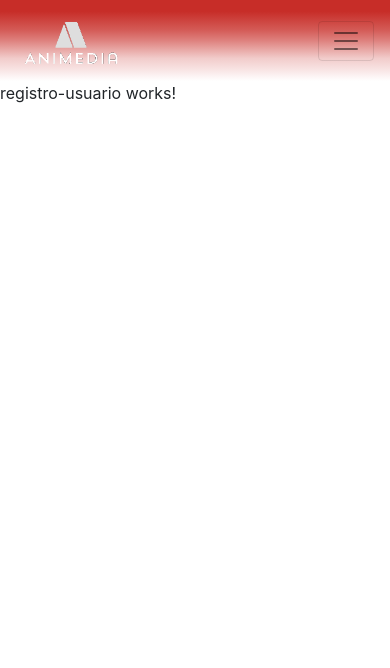
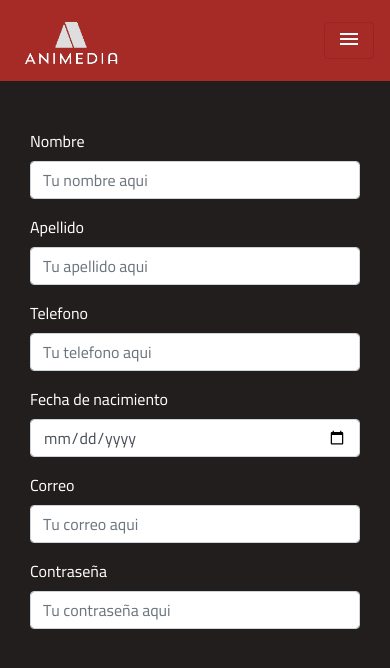
Before and after one commit to julianza32/Animedia, an Angular app in the folder animedia/: page /registroUsuario in a window 390 px wide. Shown: the top 668 px of the page. Built offline with nearby package versions, Linux system fonts and the light colour scheme.

Commit message:
Cambio de color barra de navegacion, creacion de vista reg usuario

```diff
--- a/animedia/src/app/components/navbar/navbar.component.css
+++ b/animedia/src/app/components/navbar/navbar.component.css
@@ -1,8 +1,12 @@
-nav {
-    background: rgb(0, 0, 0);
-    background: linear-gradient(0deg, rgba(0, 0, 0, 0) 0%, rgba(0, 0, 0, 0) 0%, rgba(234, 174, 173, 0.3561799719887955) 15%, rgba(228, 152, 150, 0.4962359943977591) 28%, rgba(216, 106, 102, 0.6138830532212884) 40%, rgba(210, 83, 79, 0.7511379551820728) 51%, rgba(204, 62, 57, 0.8491771708683473) 63%, rgba(199, 45, 40, 1) 86%, rgba(199, 45, 40, 1) 100%);
+
+
+.fondoGradient{
+    background: rgba(199, 45, 40,0.8);
+    /* background: linear-gradient(0deg, rgba(0, 0, 0, 0) 0%, rgba(0, 0, 0, 0) 0%, rgba(234, 174, 173, 0) 15%, rgba(228, 152, 150, 0.36738445378151263) 28%, rgba(216, 106, 102, 0.4682247899159664) 40%, rgba(210, 83, 79, 0.6783088235294117) 51%, rgba(204, 62, 57, 0.8323704481792717) 63%, rgba(199, 45, 40, 1) 86%, rgba(199, 45, 40, 1) 100%); */
 }
-
+.fondoOscuro{
+     background-color: #C72D28;
+}
 .buscador {
     border-radius: 40px;
 }
--- a/animedia/src/app/components/navbar/navbar.component.html
+++ b/animedia/src/app/components/navbar/navbar.component.html
@@ -1,10 +1,11 @@
-<nav class="navbar navbar-expand-lg navbar-light text-white sticky-top">
+<nav id="menu" class="navbar navbar-expand-lg navbar-light text-white sticky-top fondoGradient">
     <a class="navbar-brand" href="#">
         <img src={{imagenLogo}} width="110px" height="" alt="Animedia Logo" loading="lazy">
     </a>
-    <button class="navbar-toggler" type="button" data-toggle="collapse" data-target="#navbarSupportedContent"
+    <button class="navbar-toggler text-white" type="button" data-toggle="collapse" data-target="#navbarSupportedContent"
         aria-controls="navbarSupportedContent" aria-expanded="false" aria-label="Toggle navigation">
-        <span class="navbar-toggler-icon"></span>
+        <!-- <span class="navbar-toggler-icon "></span> -->
+        <i class="material-icons text-white">menu</i>
     </button>
 
     <div class="collapse navbar-collapse" id="navbarSupportedContent">
--- a/animedia/src/app/pages/registro-usuario/registro-usuario.component.html
+++ b/animedia/src/app/pages/registro-usuario/registro-usuario.component.html
@@ -1 +1,28 @@
-<p>registro-usuario works!</p>
+<div class="container pt-5">
+    <form class="w-100 d-flex flex-wrap justify-content-center">
+        <div class="form-group col-xl-8 col-l-9 col-md-10 col-sm-11 col-12">
+            <label class="text-white" for="nombre">Nombre</label>
+            <input type="text" class="form-control" id="nombre" placeholder="Tu nombre aqui">
+        </div>
+        <div class="form-group col-xl-8 col-l-9 col-md-10 col-sm-11 col-12">
+            <label class="text-white" for="apellido">Apellido</label>
+            <input type="text" class="form-control" id="apellido" placeholder="Tu apellido aqui">
+        </div>
+        <div class="form-group col-xl-8 col-l-9 col-md-10 col-sm-11 col-12">
+            <label class="text-white" for="telefono">Telefono</label>
+            <input type="text" class="form-control" id="telefono" placeholder="Tu telefono aqui">
+        </div>
+        <div class="form-group col-xl-8 col-l-9 col-md-10 col-sm-11 col-12">
+            <label class="text-white" for="fechaNa">Fecha de nacimiento</label>
+            <input type="date" class="form-control" id="fechaNa" placeholder="Tu fecha de nacimiento aqui">
+        </div>
+        <div class="form-group col-xl-8 col-l-9 col-md-10 col-sm-11 col-12">
+            <label class="text-white" for="email">Correo</label>
+            <input type="email" class="form-control" id="email" placeholder="Tu correo aqui">
+        </div>
+        <div class="form-group col-xl-8 col-l-9 col-md-10 col-sm-11 col-12">
+            <label class="text-white" for="contraseña">Contraseña</label>
+            <input type="password" class="form-control" id="contraseña" placeholder="Tu contraseña aqui">
+        </div>
+    </form>
+</div>
--- a/animedia/src/index.html
+++ b/animedia/src/index.html
@@ -1,19 +1,38 @@
 <!doctype html>
 <html lang="en">
+
 <head>
   <meta charset="utf-8">
   <title>Animedia</title>
   <base href="/">
-  <link rel="stylesheet" href="https://stackpath.bootstrapcdn.com/bootstrap/4.5.0/css/bootstrap.min.css" integrity="sha384-9aIt2nRpC12Uk9gS9baDl411NQApFmC26EwAOH8WgZl5MYYxFfc+NcPb1dKGj7Sk" crossorigin="anonymous">
-  <link href="https://fonts.googleapis.com/icon?family=Material+Icons"
-      rel="stylesheet">
+  <link rel="stylesheet" href="https://stackpath.bootstrapcdn.com/bootstrap/4.5.0/css/bootstrap.min.css"
+    integrity="sha384-9aIt2nRpC12Uk9gS9baDl411NQApFmC26EwAOH8WgZl5MYYxFfc+NcPb1dKGj7Sk" crossorigin="anonymous">
+  <link href="https://fonts.googleapis.com/icon?family=Material+Icons" rel="stylesheet">
+  <link href="https://fonts.googleapis.com/css2?family=Cairo:wght@200;300;400;600;700;900&display=swap"
+    rel="stylesheet">
   <meta name="viewport" content="width=device-width, initial-scale=1">
   <link rel="icon" type="image/x-icon" href="favicon.ico">
 </head>
+
 <body>
   <app-root></app-root>
 </body>
-<script src="https://code.jquery.com/jquery-3.5.1.slim.min.js" integrity="sha384-DfXdz2htPH0lsSSs5nCTpuj/zy4C+OGpamoFVy38MVBnE+IbbVYUew+OrCXaRkfj" crossorigin="anonymous"></script>
-<script src="https://cdn.jsdelivr.net/npm/popper.js@1.16.0/dist/umd/popper.min.js" integrity="sha384-Q6E9RHvbIyZFJoft+2mJbHaEWldlvI9IOYy5n3zV9zzTtmI3UksdQRVvoxMfooAo" crossorigin="anonymous"></script>
-<script src="https://stackpath.bootstrapcdn.com/bootstrap/4.5.0/js/bootstrap.min.js" integrity="sha384-OgVRvuATP1z7JjHLkuOU7Xw704+h835Lr+6QL9UvYjZE3Ipu6Tp75j7Bh/kR0JKI" crossorigin="anonymous"></script>
+<script src="https://code.jquery.com/jquery-3.5.1.slim.min.js"
+  integrity="sha384-DfXdz2htPH0lsSSs5nCTpuj/zy4C+OGpamoFVy38MVBnE+IbbVYUew+OrCXaRkfj" crossorigin="anonymous"></script>
+<script src="https://cdn.jsdelivr.net/npm/popper.js@1.16.0/dist/umd/popper.min.js"
+  integrity="sha384-Q6E9RHvbIyZFJoft+2mJbHaEWldlvI9IOYy5n3zV9zzTtmI3UksdQRVvoxMfooAo" crossorigin="anonymous"></script>
+<script src="https://stackpath.bootstrapcdn.com/bootstrap/4.5.0/js/bootstrap.min.js"
+  integrity="sha384-OgVRvuATP1z7JjHLkuOU7Xw704+h835Lr+6QL9UvYjZE3Ipu6Tp75j7Bh/kR0JKI" crossorigin="anonymous"></script>
+<script>
+  $(window).scroll(function () {
+    if ($("#menu").offset().top > 56) {
+      $("#menu").addClass("fondoOscuro");
+      $("#menu").removeClass("fondoGradient");
+    } else {
+      $("#menu").removeClass("fondoOscuro");
+      $("#menu").addClass("fondoGradient");
+    }
+  });
+</script>
+
 </html>
--- a/animedia/src/styles.css
+++ b/animedia/src/styles.css
@@ -1 +1,5 @@
 /* You can add global styles to this file, and also import other style files */
+body{
+    background-color: #231e1e;
+    font-family: 'Cairo', sans-serif;
+}
```
Also changed, not shown: animedia/src/app/pages/home/home.component.html (+44 -17 lines).
